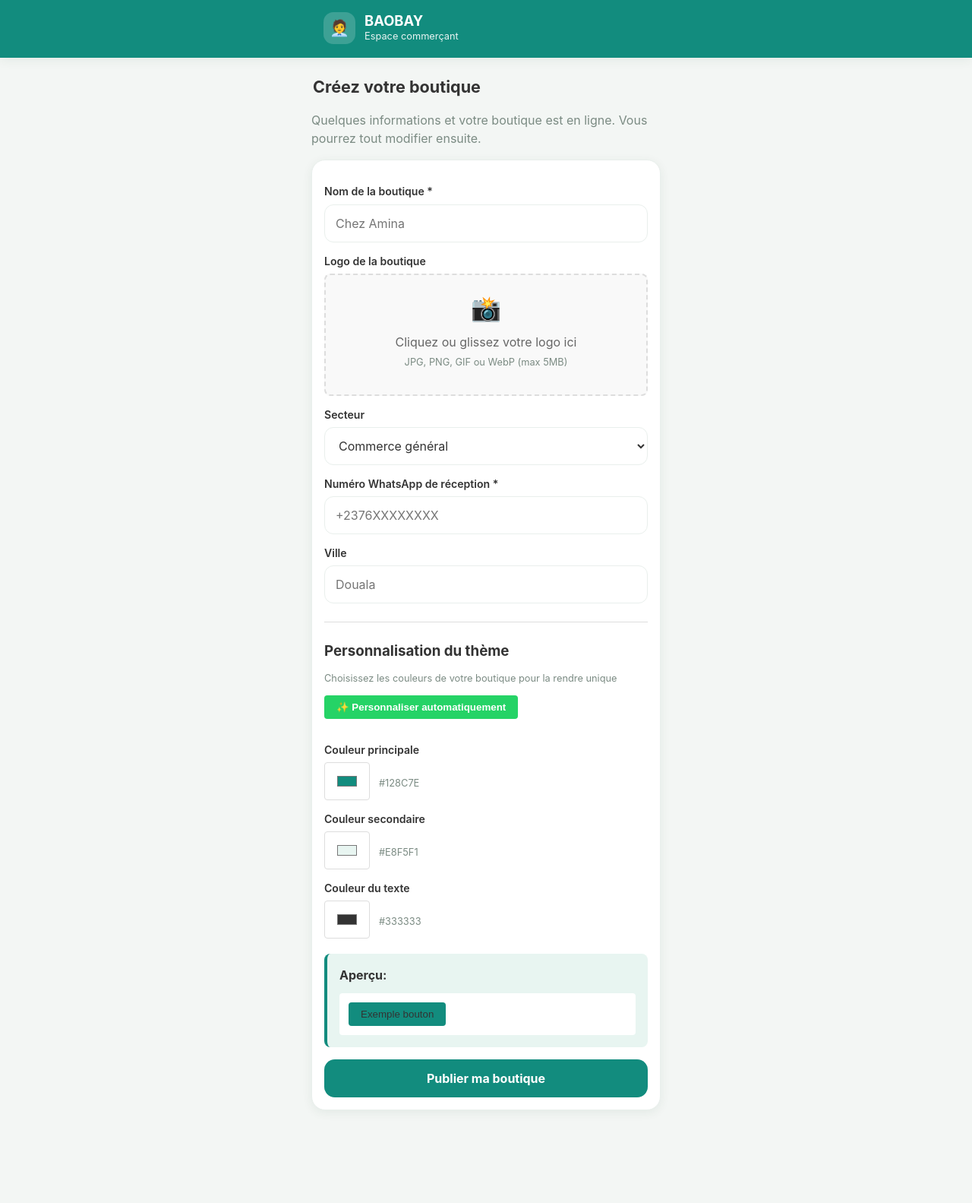
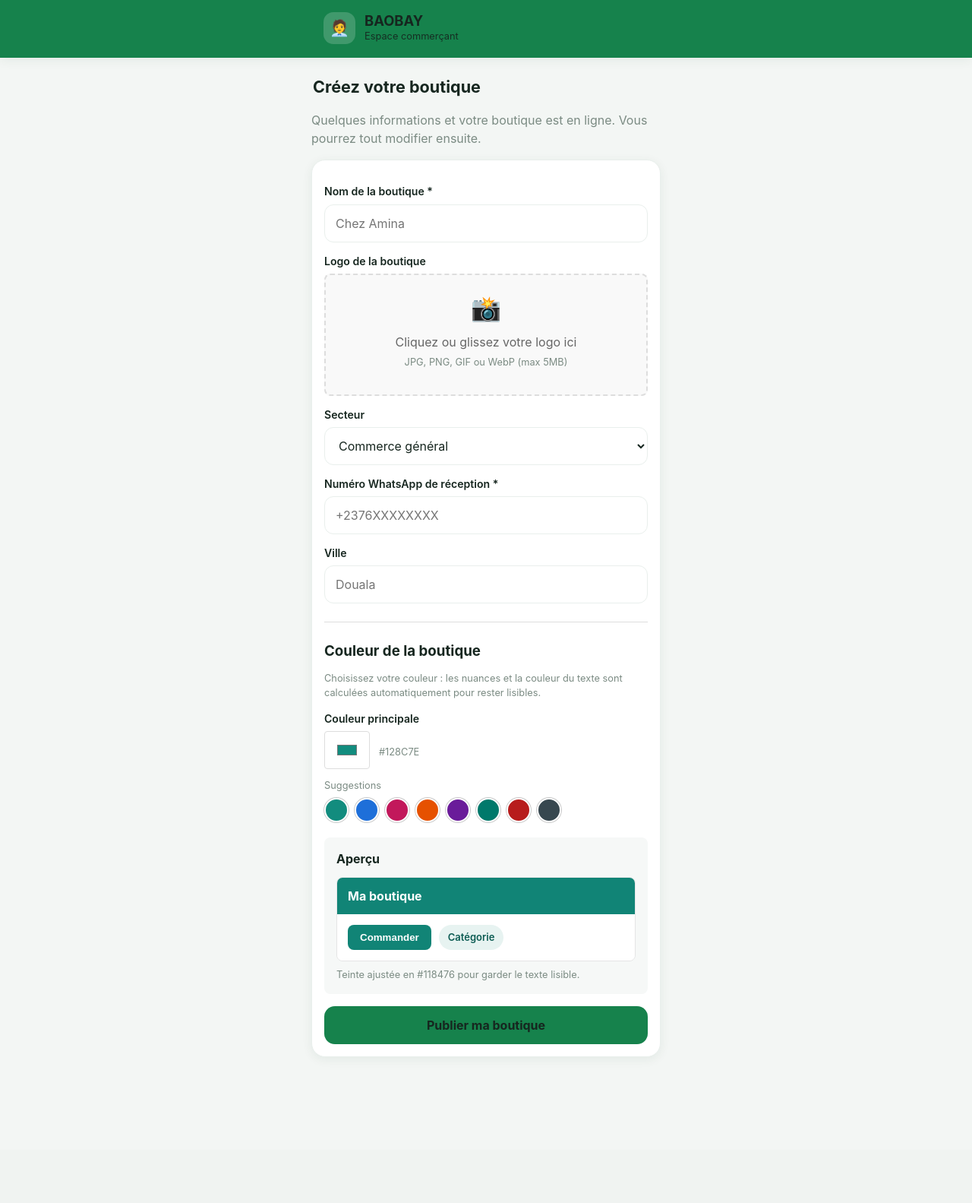
Before and after one commit to Goon981/whatsapp, a FastAPI app: template app/templates/merchant/onboarding.html in a window 1280 px wide. Shown: the whole page at 76% size. After the commit the page ends 1390 px from the top, so only its background shows below. Run offline with FastAPI, Linux system fonts and the light colour scheme; the template is opened without the code that fills it, so the values that code supplies are empty.

Commit message:
Fix the five reported defects: images, theme, payment step, WhatsApp
Product images: handleFiles reset selectedFiles on every call, so picking
more photos after a first selection discarded the earlier ones. Files now
accumulate, duplicates are ignored, oversized files are reported instead
of failing server-side, and the input is cleared so re-picking the same
file registers. The submit handler also only called preventDefault when
images were attached — without any, the form fell through to a native GET
and the product was never created.

Theme: the merchant picked three colours, one of which overrode --text,
the body copy colour for the entire interface — choosing white produced
white text on white backgrounds. Only three of the eight brand variables
were overridden, so buttons and links kept the default green. A single
brand colour now derives the whole palette in app/services/theme.py,
including a --on-brand ink chosen by WCAG contrast, with the brand nudged
only as far as needed to clear 4.5:1. Text sitting on brand surfaces
follows that ink instead of a hardcoded white.

Payment: creating a shop redirected straight to the dashboard, so the
plans were never shown. It now lands on the payment page, which the
customer can still skip during the trial.

WhatsApp: the confirmation page labelled the customer's own number as the
recipient, and nothing opened WhatsApp — an order only reached the
merchant if the customer noticed the second button. It now names the shop
and its number, and opens WhatsApp once per order with the button kept as
a fallback.

```diff
--- a/app/static/css/app.css
+++ b/app/static/css/app.css
@@ -60,7 +60,7 @@ h1, h2, h3 { margin: 0 0 .4em; }
 
 /* ---------- Barres d'en-tête ---------- */
 .topbar {
-  background: var(--brand); color: #fff; padding: 16px 0 18px;
+  background: var(--brand); color: var(--on-brand); padding: 16px 0 18px;
   position: sticky; top: 0; z-index: 20; box-shadow: var(--shadow);
 }
 .topbar.plain { background: var(--surface); color: var(--text); box-shadow: 0 1px 0 var(--border); }
@@ -133,7 +133,7 @@ h1, h2, h3 { margin: 0 0 .4em; }
 /* ---------- Boutons ---------- */
 .btn {
   display: inline-flex; align-items: center; justify-content: center; gap: 8px;
-  background: var(--brand); color: #fff; border: none; padding: 14px 18px; border-radius: 14px;
+  background: var(--brand); color: var(--on-brand); border: none; padding: 14px 18px; border-radius: 14px;
   font-size: 1rem; font-weight: 700; cursor: pointer; min-height: 50px; text-align: center;
   transition: filter .15s ease, transform .05s ease; font-family: inherit;
 }
--- a/app/templates/merchant/base.html
+++ b/app/templates/merchant/base.html
@@ -5,11 +5,7 @@
   <meta name="viewport" content="width=device-width, initial-scale=1, viewport-fit=cover">
   <title>{% block title %}Espace commerçant{% endblock %} · BAOBAY</title>
   <link rel="stylesheet" href="/static/css/app.css">
-  {% if shop %}<style>:root{
-    --brand: {{ shop.theme_color }};
-    --brand-light: {{ shop.secondary_color }};
-    --text: {{ shop.text_color }};
-  }</style>{% endif %}
+  {% if shop %}{{ theme_style(shop)|safe }}{% endif %}
 </head>
 <body>
   {% block header %}
--- a/app/templates/merchant/onboarding.html
+++ b/app/templates/merchant/onboarding.html
@@ -75,102 +75,114 @@
     <input id="city" name="city" placeholder="Douala">
 
     <hr style="margin: 24px 0; border: none; border-top: 1px solid #ddd;">
-    <h3 style="margin-bottom: 12px;">Personnalisation du thème</h3>
-    <p class="hint">Choisissez les couleurs de votre boutique pour la rendre unique</p>
-    <button type="button" style="background: #25d366; color: white; border: none; padding: 8px 16px; border-radius: 4px; cursor: pointer; margin-bottom: 16px; font-weight: 600;" onclick="autoPersonalizeColors()">✨ Personnaliser automatiquement</button>
+    <h3 style="margin-bottom: 12px;">Couleur de la boutique</h3>
+    <p class="hint">Choisissez votre couleur : les nuances et la couleur du texte
+      sont calculées automatiquement pour rester lisibles.</p>
 
     <label for="theme_color">Couleur principale</label>
     <div style="display: flex; gap: 12px; align-items: center;">
-      <input id="theme_color" type="color" name="theme_color" value="#128C7E" style="width: 60px; height: 40px; border: 1px solid #ddd; border-radius: 4px; cursor: pointer;">
+      <input id="theme_color" type="color" name="theme_color" value="#128C7E"
+             style="width: 60px; height: 40px; border: 1px solid #ddd; border-radius: 4px; cursor: pointer;">
       <span id="theme_color_text" class="hint">#128C7E</span>
     </div>
 
-    <label for="secondary_color">Couleur secondaire</label>
-    <div style="display: flex; gap: 12px; align-items: center;">
-      <input id="secondary_color" type="color" name="secondary_color" value="#E8F5F1" style="width: 60px; height: 40px; border: 1px solid #ddd; border-radius: 4px; cursor: pointer;">
-      <span id="secondary_color_text" class="hint">#E8F5F1</span>
+    <div id="palette-suggestions" style="margin-top: 12px;">
+      <span class="hint" style="display:block; margin-bottom:6px;">Suggestions</span>
+      <div style="display:flex; gap:8px; flex-wrap:wrap;"></div>
     </div>
 
-    <label for="text_color">Couleur du texte</label>
-    <div style="display: flex; gap: 12px; align-items: center;">
-      <input id="text_color" type="color" name="text_color" value="#333333" style="width: 60px; height: 40px; border: 1px solid #ddd; border-radius: 4px; cursor: pointer;">
-      <span id="text_color_text" class="hint">#333333</span>
-    </div>
-
-    <div style="margin-top: 20px; padding: 16px; background: var(--bg-light); border-radius: 8px; border-left: 4px solid var(--brand);">
-      <strong>Aperçu:</strong>
-      <div style="margin-top: 12px; padding: 12px; background: white; border-radius: 4px;">
-        <button style="background: var(--brand); color: var(--text); padding: 8px 16px; border: none; border-radius: 4px; cursor: pointer;">Exemple bouton</button>
+    <div style="margin-top: 20px; padding: 16px; background: #f6f8f7; border-radius: 8px;">
+      <strong>Aperçu</strong>
+      <div id="theme-preview" style="margin-top: 12px; border-radius: 8px; overflow: hidden; border: 1px solid #e5e5e5;">
+        <div id="preview-bar" style="padding: 12px 14px; font-weight: 700;">Ma boutique</div>
+        <div style="background: #fff; padding: 14px; display: flex; gap: 10px; align-items: center; flex-wrap: wrap;">
+          <button type="button" id="preview-btn" style="padding: 9px 16px; border: none; border-radius: 8px; font-weight: 600; cursor: default;">Commander</button>
+          <span id="preview-tint" style="padding: 7px 12px; border-radius: 999px; font-weight: 600; font-size: 13px;">Catégorie</span>
+        </div>
       </div>
+      <div id="contrast-note" class="hint" style="margin-top: 8px;"></div>
     </div>
 
     <script>
-      var themeInput = document.getElementById('theme_color');
-      var secondaryInput = document.getElementById('secondary_color');
-      var textInput = document.getElementById('text_color');
+      // Aperçu client de la palette calculée côté serveur (app/services/theme.py).
+      // Les deux doivent rester cohérents : même formule de contraste WCAG.
+      (function () {
+        var DARK_INK = '#12211b', LIGHT_INK = '#ffffff';
+        var themeInput = document.getElementById('theme_color');
+        var label = document.getElementById('theme_color_text');
+        var bar = document.getElementById('preview-bar');
+        var btn = document.getElementById('preview-btn');
+        var tint = document.getElementById('preview-tint');
+        var note = document.getElementById('contrast-note');
 
-      function updateColors() {
-        document.documentElement.style.setProperty('--brand', themeInput.value);
-        document.documentElement.style.setProperty('--bg-light', secondaryInput.value);
-        document.documentElement.style.setProperty('--text', textInput.value);
-        document.getElementById('theme_color_text').textContent = themeInput.value.toUpperCase();
-        document.getElementById('secondary_color_text').textContent = secondaryInput.value.toUpperCase();
-        document.getElementById('text_color_text').textContent = textInput.value.toUpperCase();
-      }
+        function toRgb(hex) {
+          var m = /^#?([a-f\d]{2})([a-f\d]{2})([a-f\d]{2})$/i.exec(hex);
+          return m ? [parseInt(m[1], 16), parseInt(m[2], 16), parseInt(m[3], 16)] : [22, 130, 76];
+        }
+        function toHex(rgb) {
+          return '#' + rgb.map(function (c) {
+            return Math.max(0, Math.min(255, Math.round(c))).toString(16).padStart(2, '0');
+          }).join('');
+        }
+        function mix(c, t, r) { return c.map(function (v, i) { return v + (t[i] - v) * r; }); }
+        function luminance(rgb) {
+          var ch = rgb.map(function (c) {
+            var s = c / 255;
+            return s <= 0.04045 ? s / 12.92 : Math.pow((s + 0.055) / 1.055, 2.4);
+          });
+          return 0.2126 * ch[0] + 0.7152 * ch[1] + 0.0722 * ch[2];
+        }
+        function contrast(a, b) {
+          var la = luminance(toRgb(a)), lb = luminance(toRgb(b));
+          return (Math.max(la, lb) + 0.05) / (Math.min(la, lb) + 0.05);
+        }
+        function readableInk(bg) {
+          return contrast(bg, LIGHT_INK) >= contrast(bg, DARK_INK) ? LIGHT_INK : DARK_INK;
+        }
 
-      function hexToRgb(hex) {
-        const result = /^#?([a-f\d]{2})([a-f\d]{2})([a-f\d]{2})$/i.exec(hex);
-        return result ? {
-          r: parseInt(result[1], 16),
-          g: parseInt(result[2], 16),
-          b: parseInt(result[3], 16)
-        } : null;
-      }
+        function palette(hex) {
+          var base = toRgb(hex);
+          var ink = readableInk(toHex(base));
+          var toward = ink === LIGHT_INK ? [0, 0, 0] : [255, 255, 255];
+          for (var i = 0; i < 20 && contrast(toHex(base), ink) < 4.5; i++) {
+            base = mix(base, toward, 0.06);
+          }
+          var brand = toHex(base);
+          var dark = toHex(mix(base, [0, 0, 0], 0.30));
+          var light = toHex(mix(base, [255, 255, 255], 0.90));
+          if (contrast(light, dark) < 4.5) dark = DARK_INK;
+          return { brand: brand, ink: ink, dark: dark, light: light };
+        }
 
-      function rgbToHex(r, g, b) {
-        return "#" + ((1 << 24) + (r << 16) + (g << 8) + b).toString(16).slice(1);
-      }
+        function update() {
+          var p = palette(themeInput.value);
+          label.textContent = themeInput.value.toUpperCase();
+          bar.style.background = p.brand;
+          bar.style.color = p.ink;
+          btn.style.background = p.brand;
+          btn.style.color = p.ink;
+          tint.style.background = p.light;
+          tint.style.color = p.dark;
+          note.textContent = p.brand.toLowerCase() === themeInput.value.toLowerCase()
+            ? 'Contraste conforme : ' + contrast(p.brand, p.ink).toFixed(1) + ':1'
+            : 'Teinte ajustée en ' + p.brand.toUpperCase() + ' pour garder le texte lisible.';
+        }
 
-      function getLuminance(hex) {
-        const rgb = hexToRgb(hex);
-        if (!rgb) return 0.5;
-        return (0.299 * rgb.r + 0.587 * rgb.g + 0.114 * rgb.b) / 255;
-      }
+        var suggestions = ['#128C7E', '#1E6FD9', '#C2185B', '#E65100', '#6A1B9A', '#00796B', '#B71C1C', '#37474F'];
+        var row = document.querySelector('#palette-suggestions div');
+        suggestions.forEach(function (hex) {
+          var b = document.createElement('button');
+          b.type = 'button';
+          b.title = hex;
+          b.style.cssText = 'width:32px;height:32px;border-radius:50%;border:2px solid #fff;'
+            + 'box-shadow:0 0 0 1px #ccc;cursor:pointer;background:' + hex;
+          b.onclick = function () { themeInput.value = hex; update(); };
+          row.appendChild(b);
+        });
 
-      function getLightenedColor(hex, percent) {
-        const rgb = hexToRgb(hex);
-        if (!rgb) return hex;
-        const ratio = percent / 100;
-        return rgbToHex(
-          Math.round(rgb.r + (255 - rgb.r) * ratio),
-          Math.round(rgb.g + (255 - rgb.g) * ratio),
-          Math.round(rgb.b + (255 - rgb.b) * ratio)
-        );
-      }
-
-      function autoPersonalizeColors() {
-        const mainColor = themeInput.value;
-
-        // Génère une couleur secondaire claire (version allégée)
-        const secondaryColor = getLightenedColor(mainColor, 85);
-
-        // Détermine la couleur du texte (noir ou blanc) basée sur la luminance
-        const luminance = getLuminance(mainColor);
-        const textColor = luminance > 0.5 ? "#000000" : "#FFFFFF";
-
-        // Met à jour les champs
-        themeInput.value = mainColor;
-        secondaryInput.value = secondaryColor;
-        textInput.value = textColor;
-
-        // Rafraîchit l'aperçu
-        updateColors();
-      }
-
-      themeInput.addEventListener('input', updateColors);
-      secondaryInput.addEventListener('input', updateColors);
-      textInput.addEventListener('input', updateColors);
-      updateColors();
+        themeInput.addEventListener('input', update);
+        update();
+      })();
     </script>
 
     <button class="btn block mt" type="submit">Publier ma boutique</button>
--- a/app/templates/storefront/base.html
+++ b/app/templates/storefront/base.html
@@ -6,11 +6,7 @@
   <title>{% block title %}{{ shop.name }}{% endblock %} · BAOBAY</title>
   <meta name="description" content="{{ shop.description or shop.name }}">
   <link rel="stylesheet" href="/static/css/app.css">
-  {% if shop %}<style>:root{
-    --brand: {{ shop.theme_color }};
-    --brand-light: {{ shop.secondary_color }};
-    --text: {{ shop.text_color }};
-  }</style>{% endif %}
+  {% if shop %}{{ theme_style(shop)|safe }}{% endif %}
 </head>
 <body>
   <header class="topbar">
--- a/app/templating.py
+++ b/app/templating.py
@@ -5,6 +5,7 @@ from fastapi.templating import Jinja2Templates
 
 from .config import settings
 from .services.pricing import format_fcfa
+from .services.theme import theme_style
 
 templates = Jinja2Templates(directory=str(settings.TEMPLATES_DIR))
 
@@ -18,3 +19,5 @@ def format_fcfa_short(amount: int) -> str:
 templates.env.filters["fcfa"] = format_fcfa
 templates.env.filters["fcfa_short"] = format_fcfa_short
 templates.env.globals["app_name"] = settings.APP_NAME
+# Palette de boutique : dérive toutes les nuances de la couleur choisie.
+templates.env.globals["theme_style"] = theme_style
```
Also changed, not shown: other parts of app/static/css/app.css (+11 -11 lines), app/routers/merchant.py (+16 -5 lines), app/services/theme.py (added, +118 -0 lines), app/templates/merchant/product_create.html (+83 -16 lines), app/templates/storefront/confirmation.html (+26 -3 lines).
